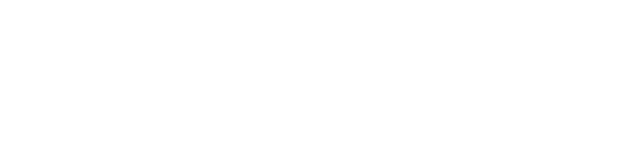
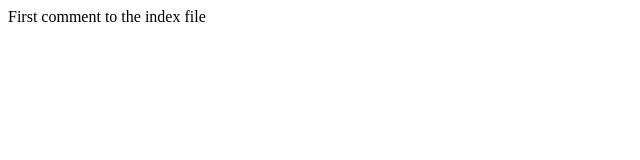
Before and after one commit to initTone/CanCodePractice3.27, a plain HTML site: page index.html in a window 1280 px wide. Shown: the whole page, without its empty margins (0-640 px from the left). Drawn offline with Linux system fonts and the light colour scheme.

Commit message:
Added the first test comment to the index file

```diff
--- a/index.html
+++ b/index.html
@@ -6,6 +6,7 @@
         <title></title>
     </head>
     <body>
+        <p>First comment to the index file</p>
 
     </body>
 </html>
```
